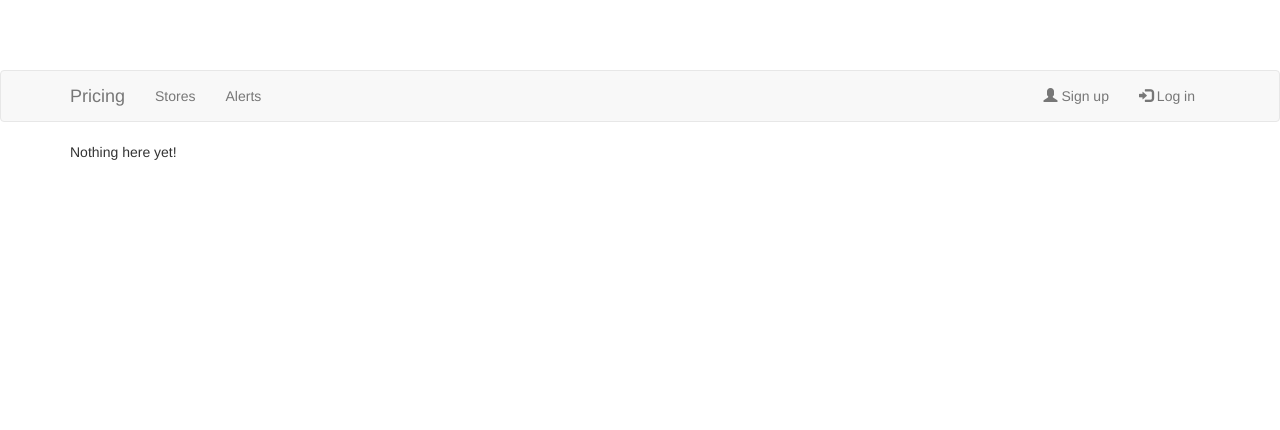
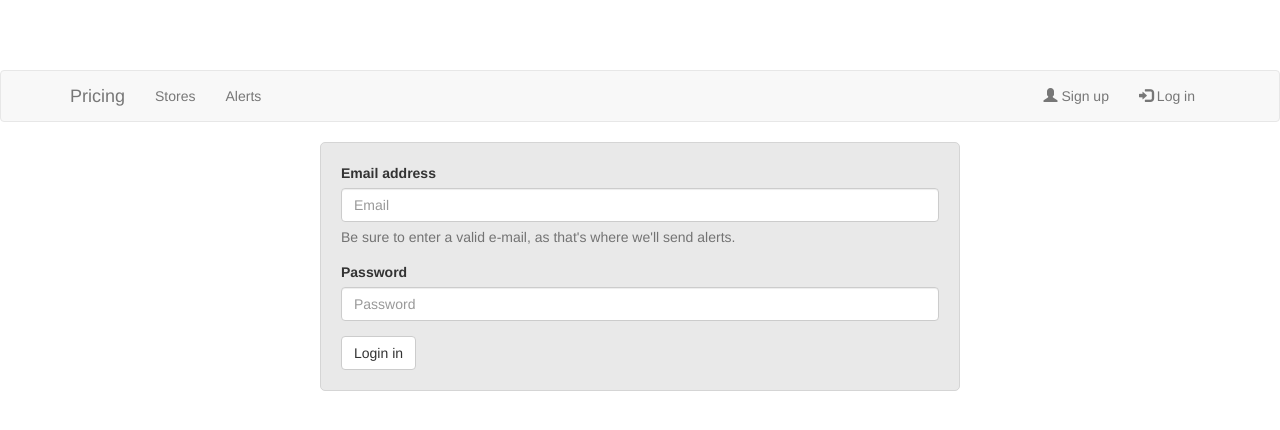
Before and after one commit to JohannLiebert1130/Price_of_Book, a Flask app: page /users/login in a window 1280 px wide. Shown: the top 430 px of the page. Run offline with Flask 2, Linux system fonts and the light colour scheme; some libraries are stand-ins or nearby versions.

Commit message:
Registering and logging in our application.

```diff
--- a/src/models/users/views.py
+++ b/src/models/users/views.py
@@ -10,7 +10,7 @@ user_blueprint = Blueprint('users', __name__)
 def login_user():
     if request.method == 'POST':
         email = request.form["email"]
-        password = request.form["hashed"]
+        password = request.form["password"]
         try:
             if User.is_valid_login(email, password):
                 session['email'] = email
@@ -25,7 +25,7 @@ def login_user():
 def register_user():
     if request.method == 'POST':
         email = request.form["email"]
-        password = request.form["hashed"]
+        password = request.form["password"]
         try:
             if User.register_user(email, password):
                 session['email'] = email
@@ -43,7 +43,8 @@ def user_alerts():
 
 @user_blueprint.route("/logout")
 def logout_user():
-    pass
+    session['email'] = None
+    return redirect(url_for('home'))
 
 
 @user_blueprint.route("/check_alerts/<string:user_id>")
--- a/src/templates/users/login.jinja2
+++ b/src/templates/users/login.jinja2
@@ -1,4 +1,18 @@
 {% extends "base.jinja2" %}
 {% block content %}
-    <p>Nothing here yet!</p>
+    <div class="form">
+        <form action="{{ url_for('users.login_user') }}" method="post">
+            <div class="form-group">
+                <label for="email">Email address</label>
+                <input type="email" class="form-control" id="email" name="email" placeholder="Email"
+                       aria-describedby="emailHelpBlock">
+                <span id="emailHelpBlock" class="help-block">Be sure to enter a valid e-mail, as that's where we'll send alerts.</span>
+            </div>
+            <div class="form-group">
+                <label for="password">Password</label>
+                <input type="password" class="form-control" name="password" id="password" placeholder="Password">
+            </div>
+            <button type="submit" class="btn btn-default">Login in</button>
+        </form>
+    </div>
 {% endblock %}
```
